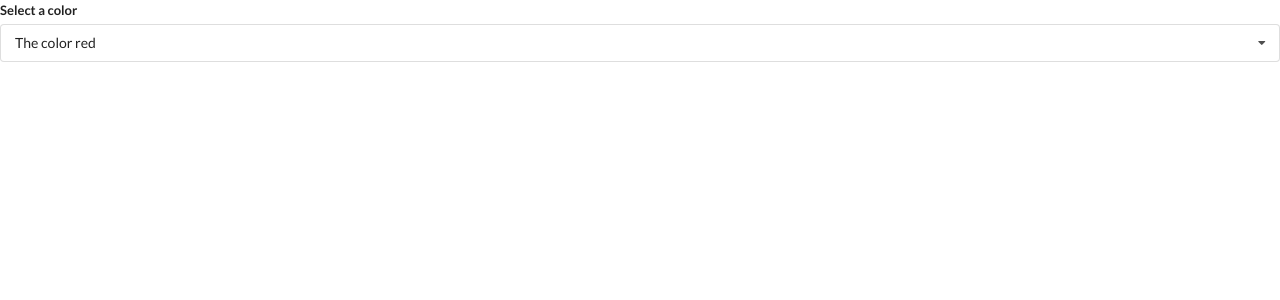
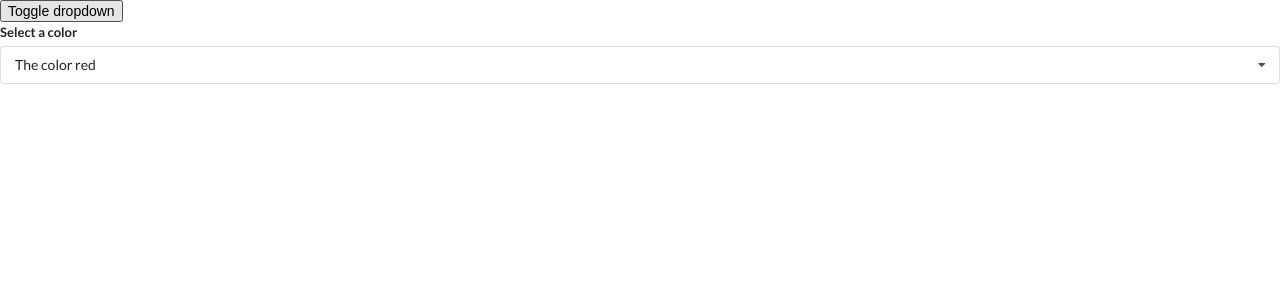
Before and after one commit to dc-diogo/react-widgets, a React (Create React App) app: page / in a window 1280 px wide. Shown: the top 300 px of the page. Built offline with nearby package versions, Linux system fonts and the light colour scheme.

Commit message:
Fix error when dropdown is toggled off and screen clicked

```diff
--- a/src/App.js
+++ b/src/App.js
@@ -36,14 +36,21 @@
 
 const App = () => {
   const [selected, setSelected] = useState(options[0]);
+  const [showDropdown, setShowDropdown] = useState(true);
 
   return (
     <div>
-      <Dropdown
-        selected={selected}
-        onSelectedChange={setSelected}
-        options={options}
-      />
+      <button onClick={() => setShowDropdown(!showDropdown)}>
+        {' '}
+        Toggle dropdown
+      </button>
+      {showDropdown ? (
+        <Dropdown
+          selected={selected}
+          onSelectedChange={setSelected}
+          options={options}
+        />
+      ) : null}
     </div>
   );
 };
--- a/src/components/Dropdown.js
+++ b/src/components/Dropdown.js
@@ -5,12 +5,18 @@
   const ref = useRef();
 
   useEffect(() => {
-    document.body.addEventListener('click', (e) => {
+    const onBodyClick = (e) => {
       if (ref.current.contains(e.target)) {
         return;
       }
       setOpen(false);
-    });
+    };
+
+    document.body.addEventListener('click', onBodyClick);
+
+    return () => {
+      document.body.removeEventListener('click', onBodyClick);
+    };
   });
 
   const renderedOptions = options.map((option) => {
```
